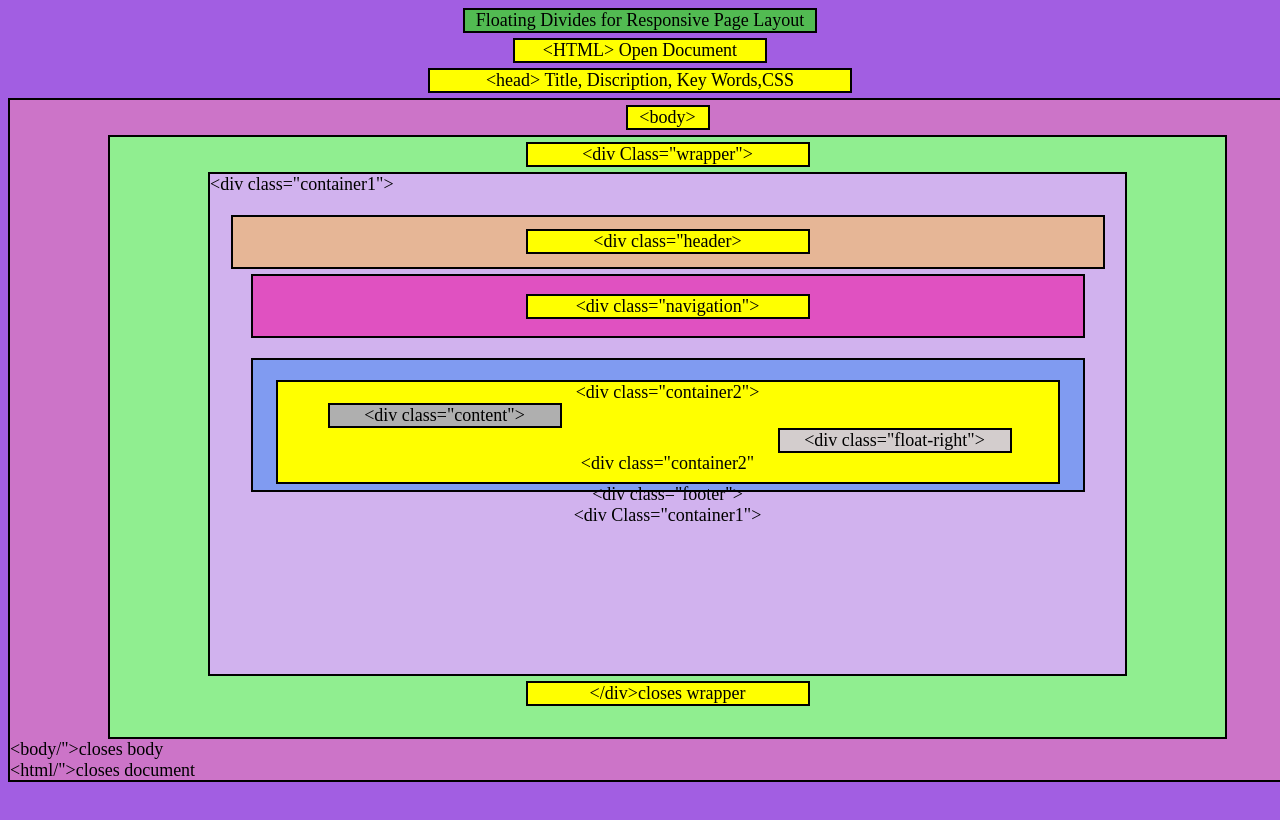
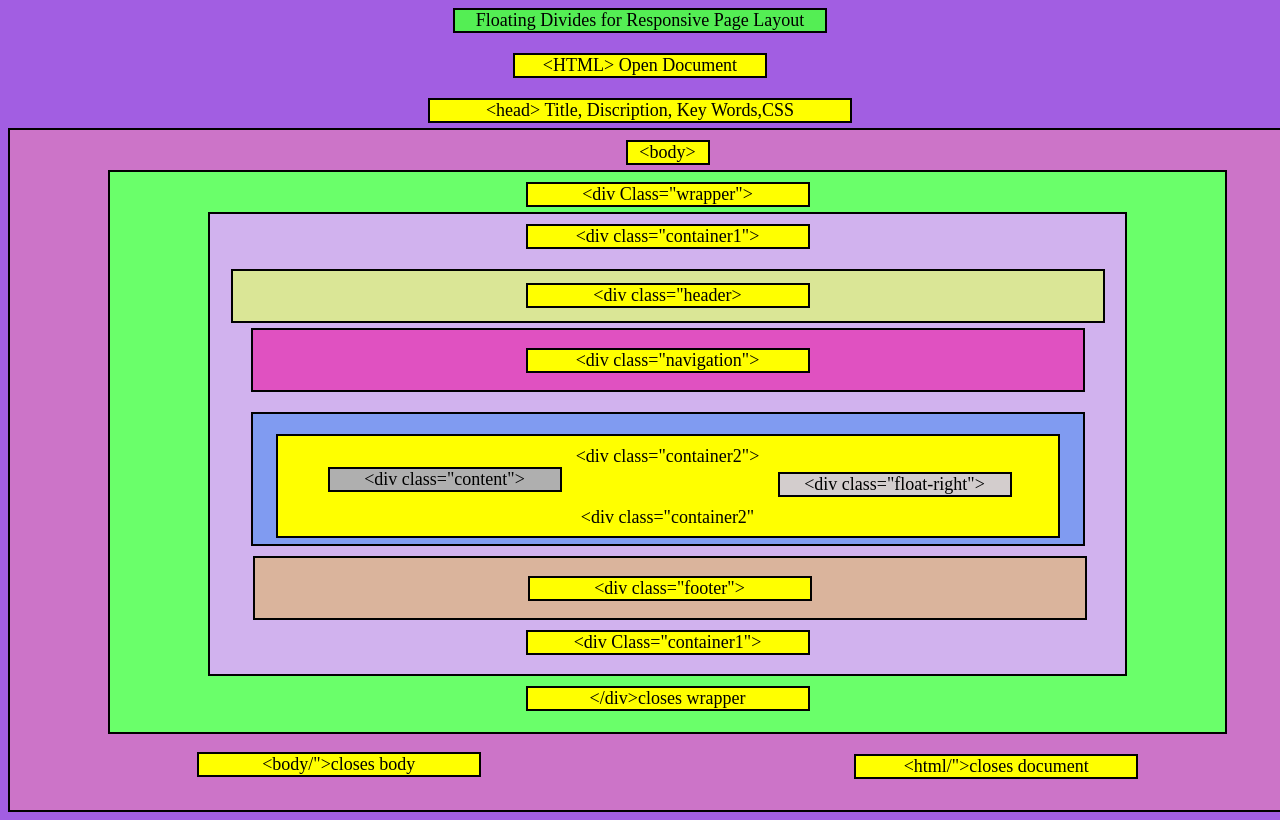
Before and after one commit to swapya97/feb-20-test, a plain HTML site: page index.html in a window 1280 px wide. Shown: the top 820 px of the page. Drawn offline with Linux system fonts and the light colour scheme.

Commit message:
Update style.css

```diff
--- a/style.css
+++ b/style.css
@@ -2,9 +2,9 @@ body {
   background-color: rgb(162, 94, 226);
 }
 .header {
-  background-color: #52bb52;
+  background-color: #54ee54;
   margin: auto;
-  width: 350px;
+  width: 370px;
   text-align: center;
   border: 2px solid;
   font-size: large;
@@ -15,7 +15,8 @@ body {
   text-align: center;
   width: 250px;
   margin: auto;
-  margin-top: 5px;
+  margin-top: 20px;
+  margin-bottom: 20px;
   font-size: large;
 }
 .div2 {
@@ -32,7 +33,7 @@ body {
   background-color: yellow;
   width: 80px;
   margin: auto;
-  margin-top: 5px;
+  margin-top: 10px;
   text-align: center;
   font-size: large;
 }
@@ -48,12 +49,12 @@ body {
 }
 .external-2nd-div {
   border: 2px solid;
-  height: 600px;
+  height: 560px;
   width: 1115px;
   margin: auto;
   margin-top: 5px;
   font-size: large;
-  background-color: lightgreen;
+  background-color: rgb(106, 255, 106);
 }
 .wrapper {
   border: 2px solid;
@@ -61,25 +62,25 @@ body {
   text-align: center;
   width: 280px;
   margin: auto;
-  margin-top: 5px;
+  margin-top: 10px;
   font-size: large;
 }
 .external-3rd-div {
   border: 2px solid;
-  height: 500px;
+  height: 460px;
   width: 915px;
   margin: auto;
   margin-top: 5px;
   font-size: large;
   background-color: rgb(209, 178, 238);
 }
-.container {
+.container1 {
   border: 2px solid;
   background-color: yellow;
   text-align: center;
   width: 280px;
   margin: auto;
-  margin-top: 5px;
+  margin-top: 10px;
   font-size: large;
 }
 .closes-body {
@@ -93,7 +94,7 @@ body {
 }
 .skin {
   border: 2px solid;
-  background-color: rgb(230, 182, 150);
+  background-color: rgb(218, 230, 150);
   text-align: center;
   width: 870px;
   height: 50px;
@@ -159,7 +160,7 @@ body {
   width: 230px;
 
   margin: auto;
-
+  margin-bottom: -30px;
   margin-left: 50px;
   font-size: large;
 }
@@ -171,6 +172,53 @@ body {
   background-color: rgb(211, 205, 205);
   margin: auto;
   margin-left: 500px;
+  margin-top: 10px;
 
   font-size: large;
 }
+.container2 {
+  margin-top: 10px;
+}
+.footer-outside {
+  border: 2px solid;
+  background-color: rgb(218, 180, 156);
+  text-align: center;
+  width: 830px;
+  height: 60px;
+  margin: auto;
+  margin-top: 18px;
+  font-size: large;
+}
+.footer-text {
+  border: 2px solid;
+  background-color: yellow;
+  text-align: center;
+  width: 280px;
+
+  margin: auto;
+  margin-top: 18px;
+  font-size: large;
+}
+.div-closes-body {
+  border: 2px solid;
+  background-color: yellow;
+  text-align: center;
+  width: 280px;
+  margin: auto;
+  margin-top: 18px;
+  font-size: large;
+}
+.div-closes-document {
+  border: 2px solid;
+  background-color: yellow;
+  text-align: center;
+  width: 280px;
+
+  margin: auto;
+  margin-top: 20px;
+  font-size: large;
+}
+.last {
+  display: flex;
+  justify-content: space-between;
+}
```
